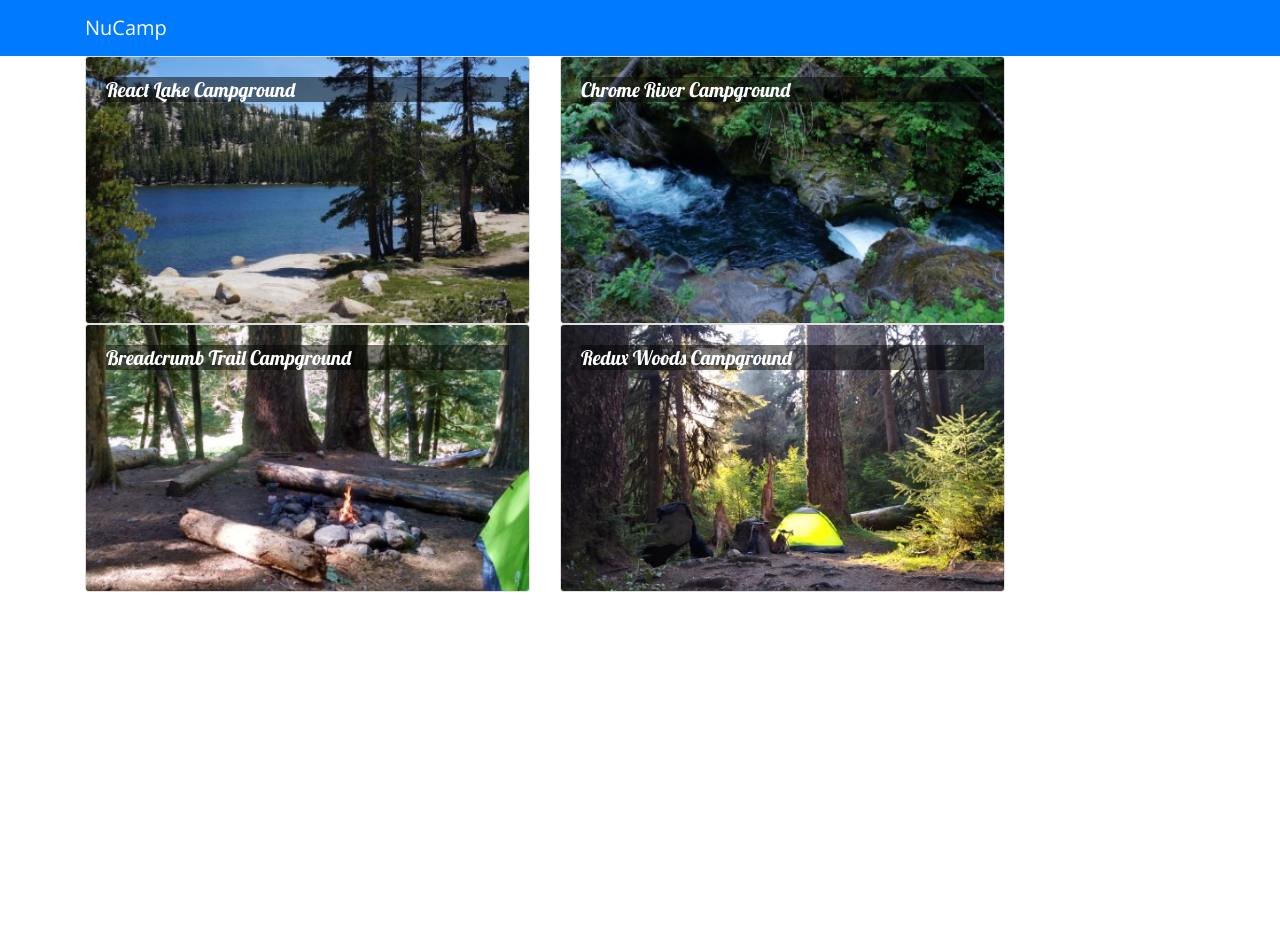
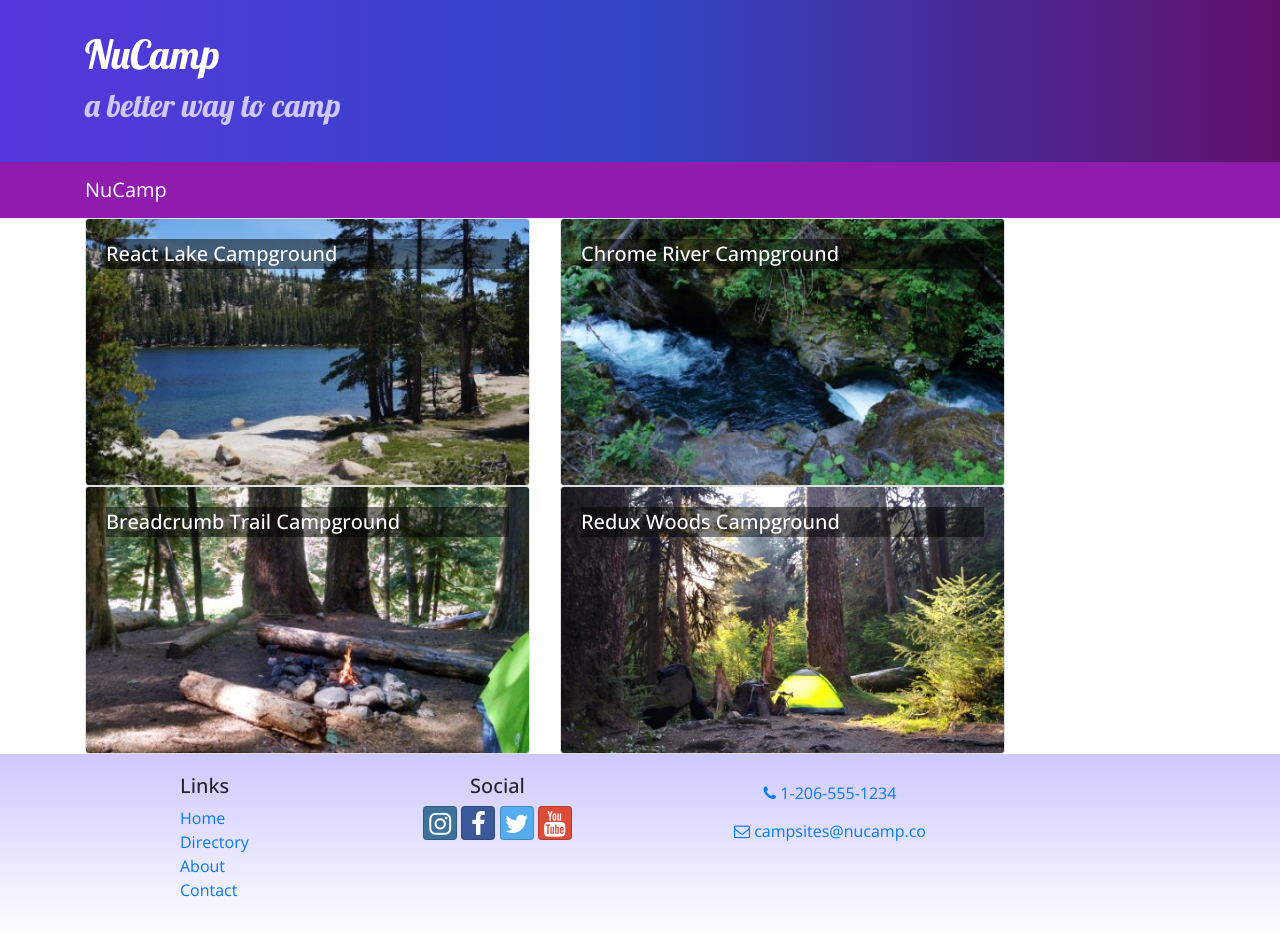
Before and after one commit to earguedas11/react-bootcamp, a React (Create React App) app: page / in a window 1280 px wide. Before the commit the page ends 800 px from the top, so only its background shows below. Built offline with nearby package versions, Linux system fonts and the light colour scheme.

Commit message:
Header and Footer

```diff
--- a/package.json
+++ b/package.json
@@ -7,6 +7,8 @@
     "@testing-library/react": "^9.3.2",
     "@testing-library/user-event": "^7.1.2",
     "bootstrap": "^4.5.2",
+    "bootstrap-social": "^5.1.1",
+    "font-awesome": "^4.7.0",
     "react": "^16.13.1",
     "react-dom": "^16.13.1",
     "react-popper": "^1.3.6",
--- a/src/App.css
+++ b/src/App.css
@@ -2,11 +2,46 @@
   font-family: "Open Sans", sans-serif;
 }
 
+h1, h2, h3, .card-body>.card-title {
+  font-family: "Lobster", cursive;
+}
+
 .card-title {
-  font: 500 1.25rem "Lobster", cursive;
+  font-weight: 500;
+  font-size: 1.25rem;
+}
+
+h2 {
+  color: #3046C5;
 }
 
 .card-img-overlay .card-title {
   color: white;
   background-color: rgba(0, 0, 0, 0.5);
 }
+
+.row-content {
+  padding: 50px 0;
+  border-bottom: 1px ridge;
+  min-height: 200px;
+}
+
+.site-footer {
+  background-image: linear-gradient(#CEC8FF, white);
+  padding: 20px 0;
+}
+
+.jumbotron {
+  margin: 0;
+  padding: 30px;
+  background-image: linear-gradient(to right, #5637DD, #3046C5, #60106B);
+  color: white;
+}
+
+.jumbotron h2 {
+  color: #CEC8FF;
+}
+
+.navbar-dark {
+  background-color: #901CAD;
+}
--- /dev/null
+++ b/src/components/ContactComponent.js
@@ -0,0 +1,31 @@
+import React from 'react';
+
+function Contact(props) {
+    return (
+        <div className="container">
+            <div className="row">
+                <div className="col">
+                    <h2>Contact Us</h2>
+                    <hr />
+                </div>
+            </div>
+
+            <div className="row row-content align-items-center">
+                <div className="col-sm-4">
+                    <h5>Our Address</h5>
+                    <address>
+                        1 Nucamp Way<br />
+                        Seattle, WA 98001<br />
+                        U.S.A.
+                    </address>
+                </div>
+                <div className="col">
+                    <a role="button" className="btn btn-link" href="tel:+12065551234"><i className="fa fa-phone" /> 1-206-555-1234</a><br />
+                    <a role="button" className="btn btn-link" href="mailto:fakeemail@fakeemail.co"><i className="fa fa-envelope-o" /> campsites@nucamp.co</a>
+                </div>
+            </div>
+        </div>
+    );
+}
+
+export default Contact;
--- /dev/null
+++ b/src/components/FooterComponent.js
@@ -0,0 +1,34 @@
+import React from 'react';
+
+function Footer(props) {
+    return (
+        <footer className="site-footer">
+            <div className="container">
+                <div className="row">
+                    <div className="col-4 col-sm-2 offset-1">
+                        <h5>Links</h5>
+                        <ul className="list-unstyled">
+                            <li><a href="#">Home</a></li>
+                            <li><a href="#">Directory</a></li>
+                            <li><a href="#">About</a></li>
+                            <li><a href="#">Contact</a></li>
+                        </ul>
+                    </div>
+                    <div className="col-6 col-sm-3 text-center">
+                        <h5>Social</h5>
+                        <a className="btn btn-social-icon btn-instagram" href="http://instagram.com/"><i className="fa fa-instagram" /></a>{' '}
+                        <a className="btn btn-social-icon btn-facebook" href="http://www.facebook.com/"><i className="fa fa-facebook" /></a>{' '}
+                        <a className="btn btn-social-icon btn-twitter" href="http://twitter.com/"><i className="fa fa-twitter" /></a>{' '}
+                        <a className="btn btn-social-icon btn-google" href="http://youtube.com/"><i className="fa fa-youtube" /></a>
+                    </div>
+                    <div className="col-sm-4 text-center">
+                        <a role="button" className="btn btn-link" href="tel:+12065551234"><i className="fa fa-phone" /> 1-206-555-1234</a><br />
+                        <a role="button" className="btn btn-link" href="mailto:notreal@notreal.co"><i className="fa fa-envelope-o" /> campsites@nucamp.co</a>
+                    </div>
+                </div>
+            </div>
+        </footer>
+    );
+}
+
+export default Footer;
--- /dev/null
+++ b/src/components/HeaderComponent.js
@@ -0,0 +1,29 @@
+import React, { Component }  from 'react';
+import { Navbar, NavbarBrand, Jumbotron } from 'reactstrap';
+
+class Header extends Component {
+    render() {
+        return (
+            <React.Fragment>
+                <Jumbotron fluid>
+                    <div className="container">
+                        <div className="row">
+                            <div className="col">
+                                <h1>NuCamp</h1>
+                                <h2>a better way to camp</h2>
+                            </div>
+                        </div>
+                    </div>
+                </Jumbotron>
+
+                <Navbar dark sticky="top">
+                    <div className="container">
+                        <NavbarBrand href="/">NuCamp</NavbarBrand>
+                    </div>
+                </Navbar>
+            </React.Fragment>
+        );
+    }
+}
+
+export default Header;
--- a/src/components/MainComponent.js
+++ b/src/components/MainComponent.js
@@ -1,7 +1,9 @@
 import React, { Component } from 'react';
-import { Navbar, NavbarBrand } from 'reactstrap';
 import Directory from './DirectoryComponent';
-import CampsiteInfo from './CampsiteInfoComponent';
+import CampsiteInfo from './CampsiteInfoComponent'
+import Header from './HeaderComponent';
+import Footer from './FooterComponent';
+import Contact from './ContactComponent';
 import { CAMPSITES } from '../shared/campsites';
 
 //console.log(CAMPSITES)//
@@ -21,13 +23,10 @@
     render() { //WHAT GETS RENDERED//
         return (
             <div>
-                <Navbar dark color="primary">
-                <div className="container">
-                    <NavbarBrand href="/">NuCamp</NavbarBrand>
-                </div>
-                </Navbar>
+                <Header />
                 <Directory campsites={this.state.campsites} onClick={campsiteId=> this.onCampsiteSelect(campsiteId)} />
                 <CampsiteInfo campsite={this.state.campsites.filter(campsite => campsite.id === this.state.selectedCampsite)[0]}/>
+                <Footer />
             </div>
         );
     };
--- a/src/index.js
+++ b/src/index.js
@@ -5,6 +5,8 @@
 import 'bootstrap/dist/css/bootstrap.min.css';
 import 'typeface-lobster';
 import 'typeface-open-sans';
+import 'font-awesome/css/font-awesome.css';
+import 'bootstrap-social/bootstrap-social.css';
 import App from './App';
 
 
```
Also changed, not shown: 1 other file (tests, documents, lock files or other folders).
